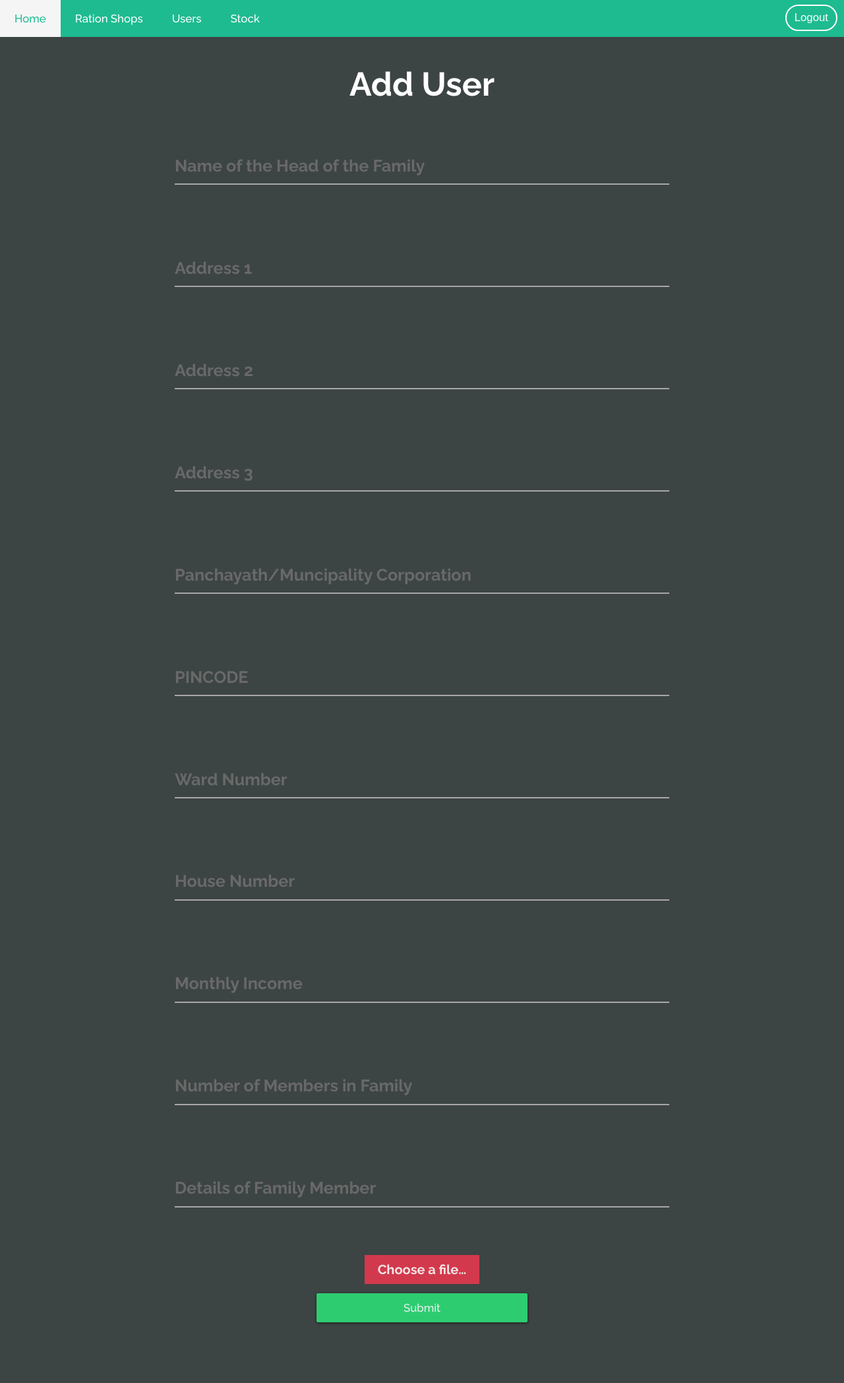
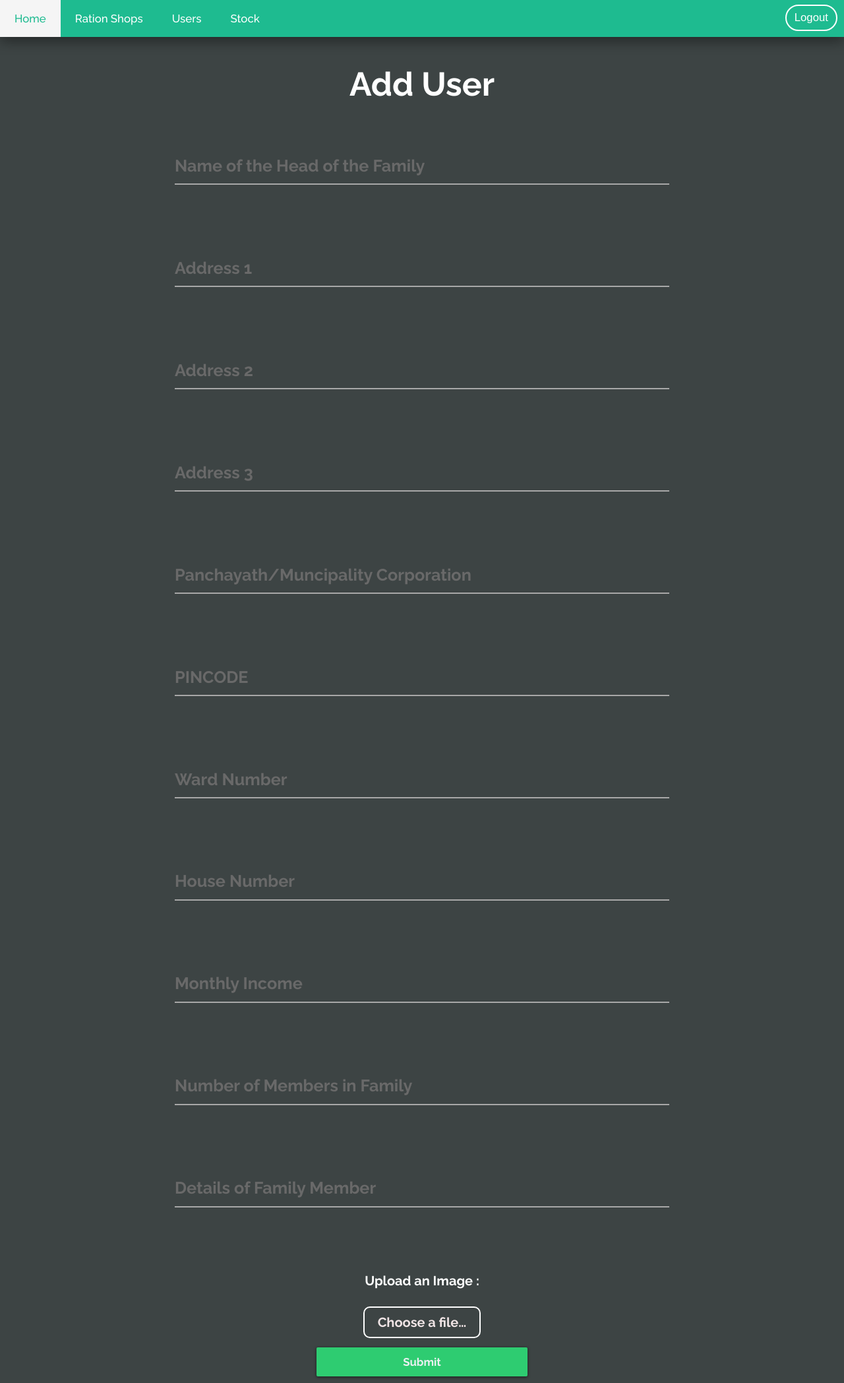
Before and after one commit to JerrinThomas/Ration-Management-System, a PHP site: page / in a window 1280 px wide. Shown: the whole page at 66% size. Before the commit the page ends 2006 px from the top, so only its background shows below. Run offline with PHP 8.4, Linux system fonts and the light colour scheme.

Commit message:
css changes

```diff
--- a/add user/css/component.css
+++ b/add user/css/component.css
@@ -8,9 +8,13 @@
 }
 
 .inputfile + label {
+  background-color: transparent;
     max-width: 80%;
     font-size: 1.25rem;
     /* 20px */
+    border-radius: 10px;
+
+    border: 2.5px solid #ffff;
     font-weight: 700;
     text-overflow: ellipsis;
     white-space: nowrap;
@@ -52,7 +56,7 @@
 
 .inputfile-1 + label {
     color: #f1e5e6;
-    background-color: #d3394c;
+    background-color: transparent;
 }
 
 .inputfile-1:focus + label,
--- a/add user/index.html
+++ b/add user/index.html
@@ -119,6 +119,7 @@
     </section>
   </div><!-- ended form container-->
 	<!-- image upload button code-->
+	<h4>Upload an Image : </h4>
 	<div class="two">
 		<div class="box">
 			<input type="file" name="file-1[]" id="file-1" class="inputfile inputfile-1" data-multiple-caption="{count} files selected" multiple />
@@ -129,7 +130,7 @@
 	</div><!-- ended image upload button-->
 <!-- submit button-->
 <div>
-  <button class="btn" type="button"><span>Submit</span></button>
+  <button class="btn" type="button"><span><b>Submit</b></span></button>
 </div><!-- ended submit button -->
 	<script src="js/custom-file-input.js"></script>
 	<script src="js/classie.js"></script>
--- a/add user/styles.css
+++ b/add user/styles.css
@@ -2,10 +2,14 @@
 
 ul{
   list-style-type: none;
+
   margin: 0;
   padding: 0;
   overflow: hidden;
   background-color: #1ebb90;
+  -webkit-box-shadow: 0px 6px 20px 0px rgba(0,0,0,0.42);
+  -moz-box-shadow: 0px 6px 20px 0px rgba(0,0,0,0.42);
+   box-shadow: 0px 6px 20px 0px rgba(0,0,0,0.42);
 }
 
 li{
@@ -71,6 +75,13 @@ li.dropdown{
   background-color: white;
 }
 
+h4{
+  font-size: 20px;
+  color: white;
+
+  text-align: center;
+
+}
 
 
 .btn {
```
